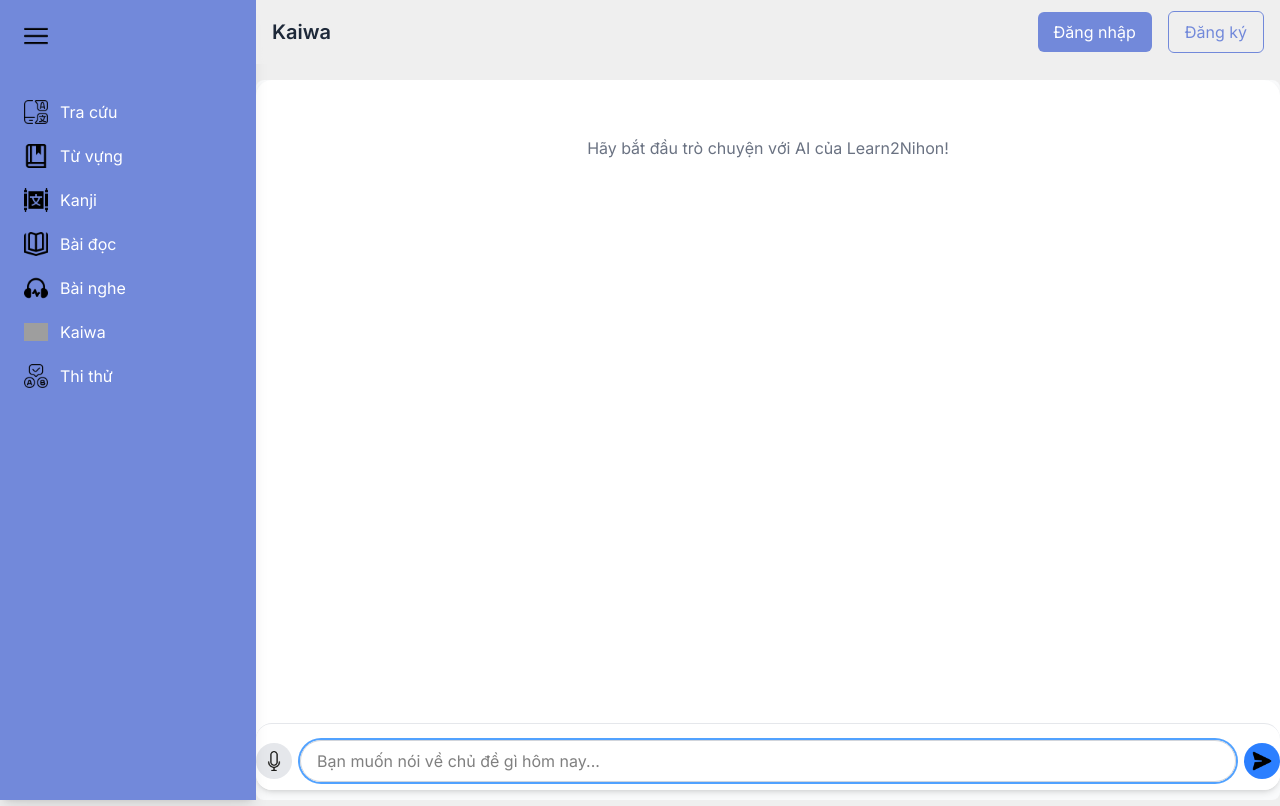
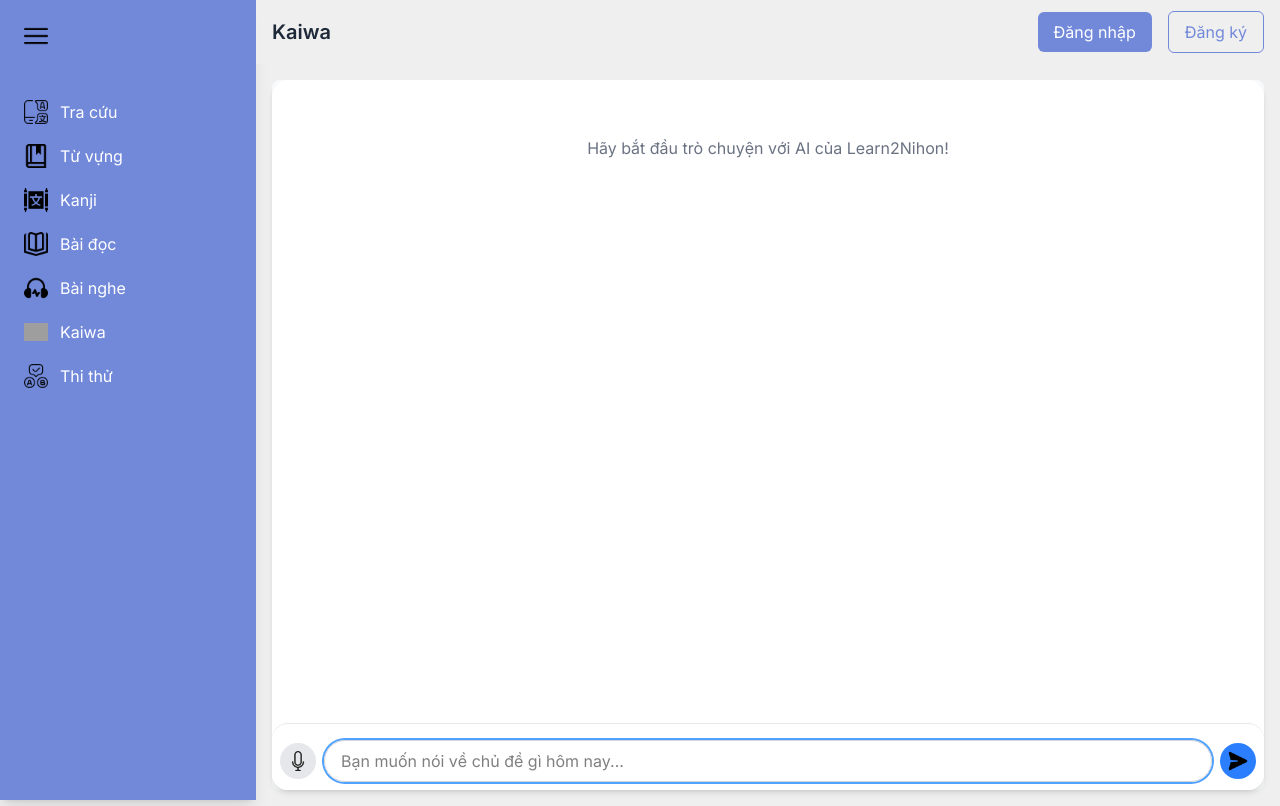
Before and after one commit to MinhLee102/Learn2Nihon, a Next.js app in the folder frontend/: page /kaiwa in a window 1280 px wide. Built offline with nearby package versions, Linux system fonts and the light colour scheme; grey boxes are pictures that could not be loaded.

Commit message:
Sync api call in kanji vocab and reading

```diff
--- a/frontend/src/app/(main)/kaiwa/page.tsx
+++ b/frontend/src/app/(main)/kaiwa/page.tsx
@@ -12,7 +12,7 @@
   }, [setHeaderTitle]);
 
   return (
-    <div className="flex flex-col flex-1 p-0 bg-gray-50 rounded-lg overflow-hidden">
+    <div className="flex flex-col flex-1 p-0 bg-gray-50 rounded-lg">
       <Chatbox />
     </div>
   );
--- a/frontend/src/app/(main)/kanji/[id]/page.tsx
+++ b/frontend/src/app/(main)/kanji/[id]/page.tsx
@@ -3,6 +3,7 @@
 import { useParams } from 'next/navigation';
 import React, { useEffect, useState } from 'react';
 import { Kanji } from '@/types/kanjiType';
+import { get20RandomKanji } from '@/lib/kanjiApi';
 
 export default function LessonPage() {
   const { id } = useParams();
@@ -19,12 +20,13 @@
     const fetchKanji = async () => {
       try {
         setLoading(true);
-        console.log(jlpt_level + ":  JLPT LEVEL HEREE")
-        const res = await fetch(`http://127.0.0.1:8000/kanji/20random/${jlpt_level}`);
-        const data = await res.json();
-        setKanji(data);
+        const data = await get20RandomKanji(jlpt_level);
+        if(data)
+          setKanji(data);
+        else
+          console.error("Error: Fetch incompleted!");
       } catch (err) {
-        console.error('Lỗi khi fetch vocabularies:', err);
+        console.error('Lỗi khi fetch Kanji', err);
       } finally {
         setLoading(false);
       }
--- a/frontend/src/app/(main)/kanji/page.tsx
+++ b/frontend/src/app/(main)/kanji/page.tsx
@@ -12,7 +12,7 @@
     setHeaderTitle('Kanji');
   }, [setHeaderTitle]);
 
-  const levels: JLPTLevel[] = ['5', '4', '3'];
+  const levels: JLPTLevel[] = ['5', '4', '3', '2', '1'];
 
   return (
     <div className="flex flex-col items-center justify-center h-full min-h-[calc(100vh-80px)] p-4">
--- a/frontend/src/app/(main)/layout.tsx
+++ b/frontend/src/app/(main)/layout.tsx
@@ -15,7 +15,7 @@
         <Header />
         <main
           className={`
-            flex-1 pt-20
+            flex-1 p-4 pt-20
             transition-all duration-300 ease-in-out
             ${isSidebarExtended ? 'md:ml-64' : 'md:ml-20'}
             overflow-y-auto
--- a/frontend/src/app/(main)/vocabulary/[lesson]/page.tsx
+++ b/frontend/src/app/(main)/vocabulary/[lesson]/page.tsx
@@ -2,6 +2,7 @@
 
 import { useParams } from 'next/navigation';
 import React, { useEffect, useState } from 'react';
+import { getVocabByLesson } from '@/lib/vocabApi';
 
 interface Vocabulary {
   id: number;
@@ -27,8 +28,7 @@
     const fetchVocabularies = async () => {
       try {
         setLoading(true);
-        const res = await fetch(`http://127.0.0.1:8000/vocabularies/lesson/${lesson}`);
-        const data = await res.json();
+        const data = await getVocabByLesson(lesson.toString());
         setVocabularies(data);
       } catch (err) {
         console.error('Lỗi khi fetch vocabularies:', err);
--- a/frontend/src/components/Chat/Chatbox.tsx
+++ b/frontend/src/components/Chat/Chatbox.tsx
@@ -115,7 +115,7 @@
         </div>
 
         {/* Vùng nhập liệu */}
-        <form onSubmit={handleInputSubmit} className="border-t border-gray-200 text-black flex pt-4 items-center bg-white rounded-2xl py-2">
+        <form onSubmit={handleInputSubmit} className="border-t border-gray-200 text-black flex p-2 pt-4 items-center bg-white rounded-2xl py-2">
             <button
             type="button"
             onClick={handleVoiceButtonClick}
--- a/frontend/src/lib/kanjiApi.ts
+++ b/frontend/src/lib/kanjiApi.ts
@@ -3,7 +3,7 @@
 
 export const get20RandomKanji = async (level: string): Promise<Kanji[] | undefined> => {
     try {
-        const response = await apiClient.get<Kanji[]>(`/20random/${level}`);
+        const response = await apiClient.get<Kanji[]>(`kanji/20random/${level}`);
         return response.data;
     } catch (error: unknown) {
         console.log(error, `Không thể lấy Kanji cho cấp độ ${level}.`);
--- /dev/null
+++ b/frontend/src/lib/vocabApi.ts
@@ -0,0 +1,10 @@
+import apiClient from "./apiConfig";
+
+export const getVocabByLesson = async (lesson: string) => {
+    try {
+        const response = await apiClient.get(`vocabularies/lesson/${lesson}`);
+        return response.data;
+    } catch (error: unknown) {
+        console.log(error, `Không thể lấy từ vựng bài ${lesson}.`);
+    }
+};
```
